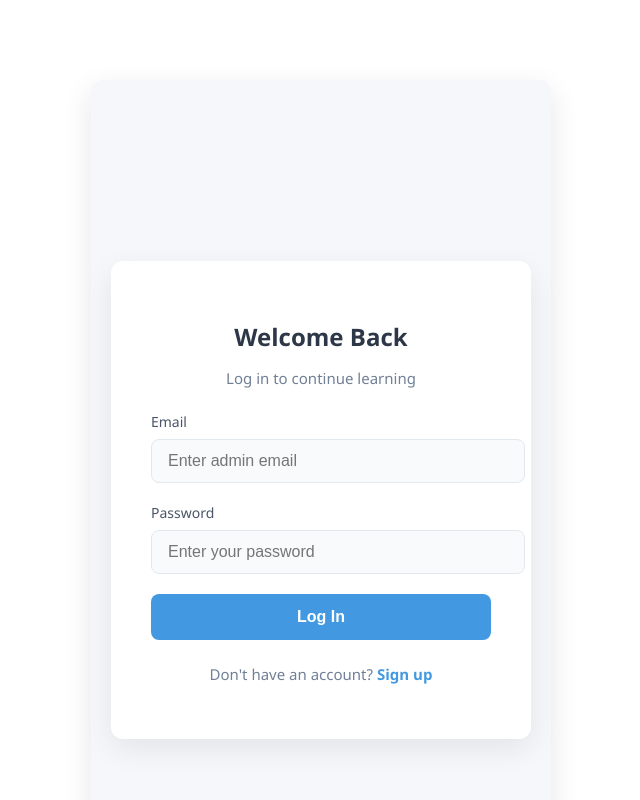
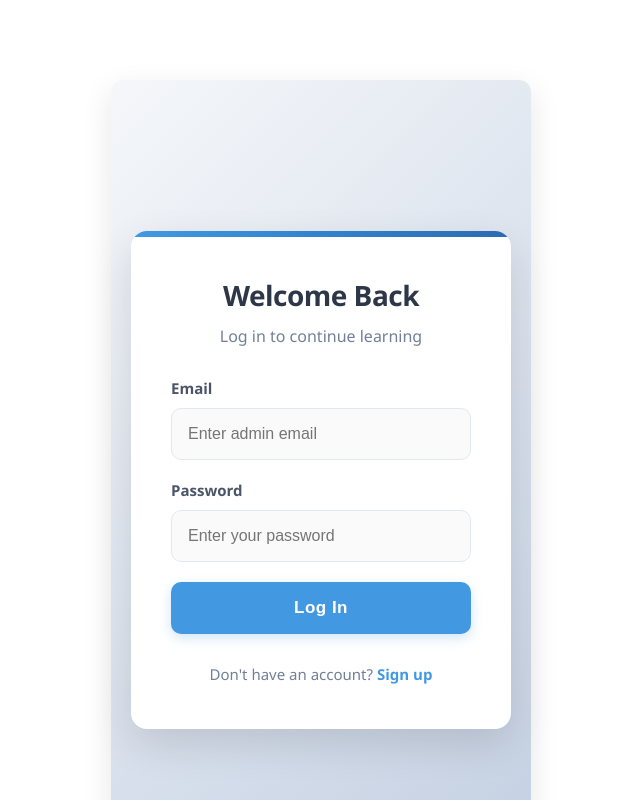
Before and after one commit to jesvinpd/Education_platform, a React (Create React App) app in the folder client/: page /login in a window 1280 px wide. Shown: the top 800 px of the page, without its empty margins (319-959 px from the left). Built offline with nearby package versions, Linux system fonts and the light colour scheme; no server answers.

Commit message:
updated changes

```diff
--- a/client/src/Auth.css
+++ b/client/src/Auth.css
@@ -1,118 +1,233 @@
-/* Shared Auth Styles */
+/* Auth.css - Modern Authentication Styles */
+* {
+  margin: 0;
+  padding: 0;
+  box-sizing: border-box;
+}
+
 .auth-container {
   display: flex;
   justify-content: center;
   align-items: center;
   min-height: 100vh;
-  background: #f5f7fa;
+  background: linear-gradient(135deg, #f5f7fa 0%, #c3cfe2 100%);
   padding: 20px;
 }
 
 .auth-card {
   background: white;
-  border-radius: 12px;
-  box-shadow: 0 10px 30px rgba(0, 0, 0, 0.08);
-  padding: 40px;
+  border-radius: 16px;
+  box-shadow: 0 15px 40px rgba(0, 0, 0, 0.12);
+  padding: 45px 40px;
   width: 100%;
-  max-width: 400px;
-  animation: fadeIn 0.4s ease-out;
+  max-width: 440px;
+  animation: fadeIn 0.5s ease-out;
+  position: relative;
+  overflow: hidden;
+}
+
+.auth-card::before {
+  content: '';
+  position: absolute;
+  top: 0;
+  left: 0;
+  right: 0;
+  height: 6px;
+  background: linear-gradient(90deg, #4299e1, #3182ce, #2b6cb0);
 }
 
 @keyframes fadeIn {
-  from { opacity: 0; transform: translateY(20px); }
-  to { opacity: 1; transform: translateY(0); }
+  from {
+    opacity: 0;
+    transform: translateY(25px);
+  }
+  to {
+    opacity: 1;
+    transform: translateY(0);
+  }
 }
 
 .auth-card h2 {
   color: #2d3748;
-  font-size: 24px;
-  margin-bottom: 8px;
+  font-size: 28px;
+  font-weight: 700;
+  margin-bottom: 10px;
   text-align: center;
+  letter-spacing: -0.5px;
 }
 
 .subtitle {
   color: #718096;
   text-align: center;
-  margin-bottom: 24px;
+  margin-bottom: 30px;
+  font-size: 16px;
+  line-height: 1.5;
+}
+
+.auth-form {
+  display: flex;
+  flex-direction: column;
+  gap: 22px;
 }
 
 .input-group {
-  margin-bottom: 20px;
+  display: flex;
+  flex-direction: column;
 }
 
 .input-group label {
-  display: block;
   color: #4a5568;
-  margin-bottom: 8px;
-  font-weight: 500;
+  margin-bottom: 10px;
+  font-weight: 600;
+  font-size: 15px;
 }
 
 .input-group input {
   width: 100%;
-  padding: 12px 16px;
+  padding: 16px;
   border: 1px solid #e2e8f0;
-  border-radius: 8px;
+  border-radius: 10px;
   font-size: 16px;
   transition: all 0.3s;
+  background: #fafafa;
 }
 
 .input-group input:focus {
   outline: none;
   border-color: #4299e1;
-  box-shadow: 0 0 0 3px rgba(66, 153, 225, 0.2);
+  box-shadow: 0 0 0 4px rgba(66, 153, 225, 0.15);
+  background: white;
+}
+
+.radio-group {
+  display: flex;
+  flex-direction: column;
+  gap: 12px;
+  margin: 10px 0;
+}
+
+.radio-group label:first-child {
+  color: #4a5568;
+  font-weight: 600;
+  font-size: 15px;
+  margin-bottom: 5px;
+}
+
+.radio-options {
+  display: flex;
+  gap: 25px;
+}
+
+.radio-options label {
+  display: flex;
+  align-items: center;
+  gap: 8px;
+  font-weight: 500;
+  color: #4a5568;
+  cursor: pointer;
+}
+
+.radio-options input[type="radio"] {
+  accent-color: #4299e1;
+  transform: scale(1.2);
+  cursor: pointer;
 }
 
 button[type="submit"] {
   width: 100%;
-  padding: 14px;
+  padding: 16px;
   background: #4299e1;
   color: white;
   border: none;
-  border-radius: 8px;
-  font-size: 16px;
+  border-radius: 10px;
+  font-size: 17px;
   font-weight: 600;
   cursor: pointer;
   transition: all 0.3s;
-  margin-top: 10px;
+  margin-top: 15px;
+  box-shadow: 0 4px 12px rgba(66, 153, 225, 0.25);
+  letter-spacing: 0.5px;
+  display: flex;
+  justify-content: center;
+  align-items: center;
+  gap: 10px;
 }
 
 button[type="submit"]:hover {
   background: #3182ce;
+  transform: translateY(-2px);
+  box-shadow: 0 6px 16px rgba(66, 153, 225, 0.3);
+}
+
+button[type="submit"]:active {
+  transform: translateY(0);
 }
 
 button[type="submit"]:disabled {
   background: #a0aec0;
   cursor: not-allowed;
+  transform: none;
+  box-shadow: none;
+}
+
+.spinner {
+  width: 18px;
+  height: 18px;
+  border: 2px solid transparent;
+  border-top: 2px solid white;
+  border-radius: 50%;
+  animation: spin 1s linear infinite;
+}
+
+@keyframes spin {
+  0% { transform: rotate(0deg); }
+  100% { transform: rotate(360deg); }
 }
 
 .error-message {
   color: #e53e3e;
   background: #fff5f5;
-  padding: 12px;
-  border-radius: 8px;
+  padding: 14px;
+  border-radius: 10px;
   margin-bottom: 20px;
   border-left: 4px solid #e53e3e;
+  display: flex;
+  align-items: center;
+  gap: 10px;
+  font-size: 15px;
 }
 
 .auth-footer {
   text-align: center;
-  margin-top: 24px;
+  margin-top: 30px;
   color: #718096;
+  font-size: 15px;
 }
 
 .link {
   color: #4299e1;
   font-weight: 600;
   text-decoration: none;
+  transition: all 0.2s;
 }
 
 .link:hover {
   text-decoration: underline;
+  color: #3182ce;
 }
 
 /* Responsive */
 @media (max-width: 480px) {
   .auth-card {
-    padding: 30px 20px;
+    padding: 35px 25px;
+  }
+
+  .radio-options {
+    flex-direction: column;
+    gap: 15px;
+  }
+
+  .auth-card h2 {
+    font-size: 24px;
   }
 }
--- a/client/src/components/DashBoard.js
+++ b/client/src/components/DashBoard.js
@@ -17,12 +17,11 @@ const DashBoard = () => {
   };
 
   const handleLogout = () => {
-    // Clear auth/session (adjust depending on your setup)
     localStorage.removeItem("token");
     sessionStorage.clear();
 
-    // Redirect to login/signup page
-    navigate("/");
+    // Go to Home.js
+    navigate("/", { replace: true });
   };
 
   return (
@@ -63,7 +62,7 @@ const DashBoard = () => {
             <span>Practice</span>
           </div>
 
-          {/* 🔹 New Logout option */}
+          {/* 🔹 Logout option */}
           <div
             className="sidenav-option"
             onClick={() => handleOptionClick("logout")}
@@ -79,6 +78,14 @@ const DashBoard = () => {
       {/* Main Content */}
       <div className="dashboard-content">
         <div className="dashboard-header">
+          {/* 🔹 Back Arrow button */}
+          <button
+            className="back-arrow"
+            onClick={() => navigate("/", { replace: true })}
+          >
+            ←
+          </button>
+
           {activeOption !== "notes" && activeOption !== "logout" && <h1>{activeOption}</h1>}
         </div>
         <div className="dashboard-main">
--- a/client/src/components/css/Dashboard.css
+++ b/client/src/components/css/Dashboard.css
@@ -85,3 +85,116 @@
   min-height: 500px;
   box-shadow: 0 2px 4px rgba(0, 0, 0, 0.1);
 }
+/* Back Arrow Styles */
+.back-arrow {
+  background: none;
+  border: none;
+  font-size: 1.8rem;
+  cursor: pointer;
+  margin-right: 12px;
+  color: #333;
+  transition: all 0.3s ease;
+  width: 40px;
+  height: 40px;
+  display: flex;
+  align-items: center;
+  justify-content: center;
+  border-radius: 50%;
+  position: relative;
+  overflow: hidden;
+}
+
+.back-arrow:hover {
+  color: #007bff;
+  background-color: rgba(0, 123, 255, 0.1);
+  transform: translateX(-3px);
+}
+
+.back-arrow:active {
+  transform: translateX(-3px) scale(0.95);
+}
+
+/* Alternative Style 1: Circle background */
+.back-arrow.circle {
+  background-color: #f8f9fa;
+  box-shadow: 0 2px 8px rgba(0, 0, 0, 0.1);
+}
+
+.back-arrow.circle:hover {
+  background-color: #007bff;
+  color: white;
+  box-shadow: 0 4px 12px rgba(0, 123, 255, 0.3);
+}
+
+/* Alternative Style 2: Minimal outline */
+.back-arrow.outline {
+  border: 2px solid #e9ecef;
+  background: transparent;
+}
+
+.back-arrow.outline:hover {
+  border-color: #007bff;
+  background-color: rgba(0, 123, 255, 0.05);
+}
+
+/* Alternative Style 3: Gradient background */
+.back-arrow.gradient {
+  background: linear-gradient(135deg, #6c757d 0%, #adb5bd 100%);
+  color: white;
+}
+
+.back-arrow.gradient:hover {
+  background: linear-gradient(135deg, #007bff 0%, #0056b3 100%);
+  box-shadow: 0 4px 12px rgba(0, 123, 255, 0.4);
+}
+
+/* Animation Style */
+.back-arrow.animate:hover {
+  animation: arrowBounce 0.6s ease;
+}
+
+@keyframes arrowBounce {
+  0%, 100% { transform: translateX(0); }
+  50% { transform: translateX(-5px); }
+}
+
+/* Pulse effect on hover */
+.back-arrow.pulse:hover {
+  animation: pulse 1.5s infinite;
+}
+
+@keyframes pulse {
+  0% { box-shadow: 0 0 0 0 rgba(0, 123, 255, 0.4); }
+  70% { box-shadow: 0 0 0 10px rgba(0, 123, 255, 0); }
+  100% { box-shadow: 0 0 0 0 rgba(0, 123, 255, 0); }
+}
+
+/* 3D effect */
+.back-arrow.three-d {
+  box-shadow: 0 4px 0 #dcdcdc;
+  transform: translateY(0);
+  transition: all 0.2s ease;
+}
+
+.back-arrow.three-d:hover {
+  transform: translateY(2px);
+  box-shadow: 0 2px 0 #dcdcdc;
+}
+
+.back-arrow.three-d:active {
+  transform: translateY(4px);
+  box-shadow: 0 0 0 #dcdcdc;
+}
+
+/* Modern style with subtle background */
+.back-arrow.modern {
+  background-color: rgba(255, 255, 255, 0.8);
+  backdrop-filter: blur(4px);
+  box-shadow: 0 4px 15px rgba(0, 0, 0, 0.08);
+}
+
+.back-arrow.modern:hover {
+  background-color: rgba(0, 123, 255, 0.1);
+  backdrop-filter: blur(6px);
+  box-shadow: 0 6px 20px rgba(0, 123, 255, 0.15);
+}
--- a/package.json
+++ b/package.json
@@ -7,6 +7,7 @@
     "dev": "nodemon server.js"
   },
   "dependencies": {
+    "@craco/craco": "^7.1.0",
     "axios": "^1.11.0",
     "bcryptjs": "^3.0.2",
     "cloudinary": "^2.7.0",
@@ -16,6 +17,7 @@
     "express-validator": "^7.2.1",
     "jsonwebtoken": "^9.0.2",
     "jwt-decode": "^4.0.0",
+    "mongodb": "^6.19.0",
     "mongoose": "^8.17.1",
     "multer": "^2.0.2",
     "react": "^18.2.0",
```
Also changed, not shown: 1 other file (tests, documents, lock files or other folders).
